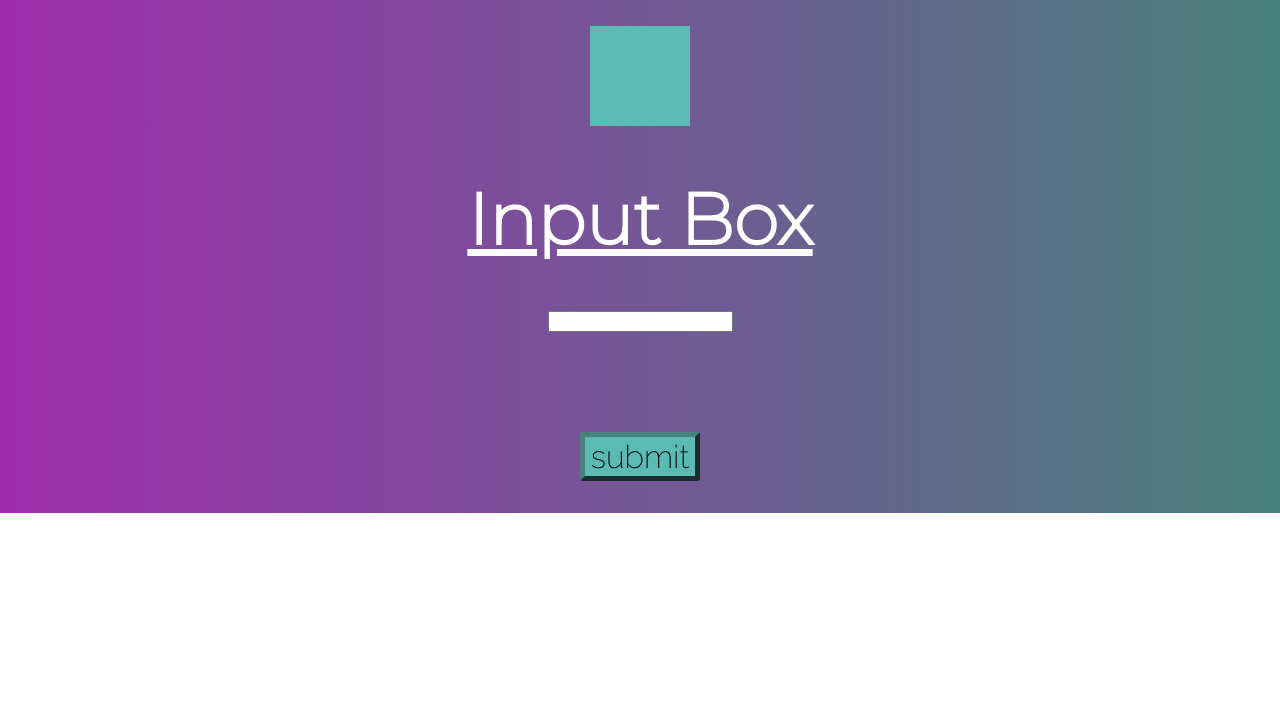
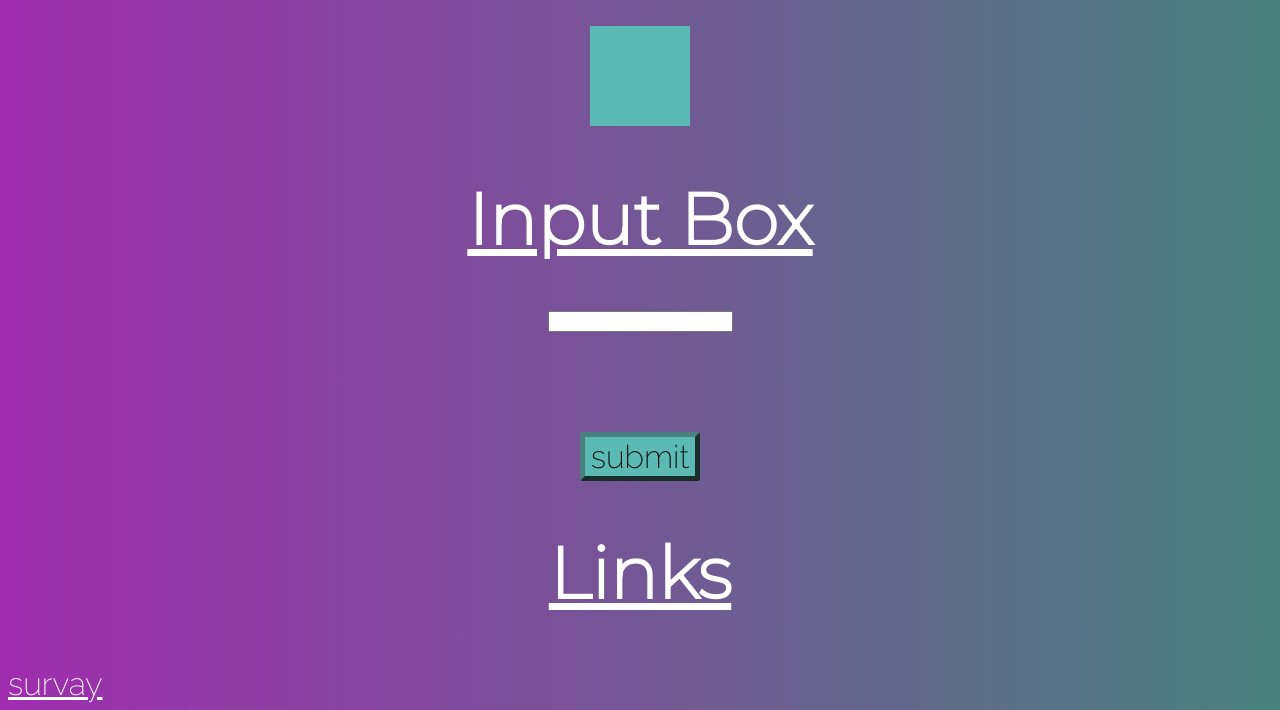
Before and after one commit to thecptwaffles/webDevClubShowCaseWebsite, a plain HTML site: page index.html in a window 1280 px wide. Shown: the part 638-1348 px from the top of the page. Before the commit the page ends 1151 px from the top, so only its background shows below. Drawn offline with Linux system fonts and the light colour scheme.

Commit message:
adding links

```diff
--- a/index.html
+++ b/index.html
@@ -28,6 +28,10 @@
         <div class="center"><button class="rotateSquare" onclick="cool()">submit</button></div>
         <p id="output"></p>
     </div>
+    <div class="links">
+        <h1>Links</h1>
+        <a href="https://www.youtube.com/watch?v=dQw4w9WgXcQ">survay</a>
+    </div>
 
     <script src="./app.js"></script>
 </body>
--- a/style.css
+++ b/style.css
@@ -23,6 +23,15 @@ h1 {
 p {
     font-family: var(--sec-font);
     font-size: 2rem;
+    text-align: center;
+}
+
+a {
+  font-family: var(--sec-font);
+    font-size: 2rem;
+    text-align: center;
+    text-decoration: underline;
+    color: white;
 }
 
 .center {
```
